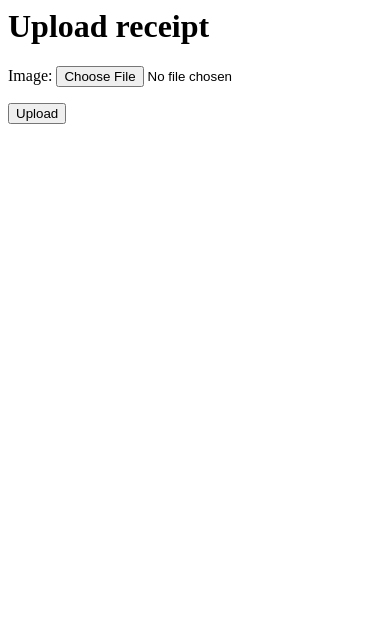
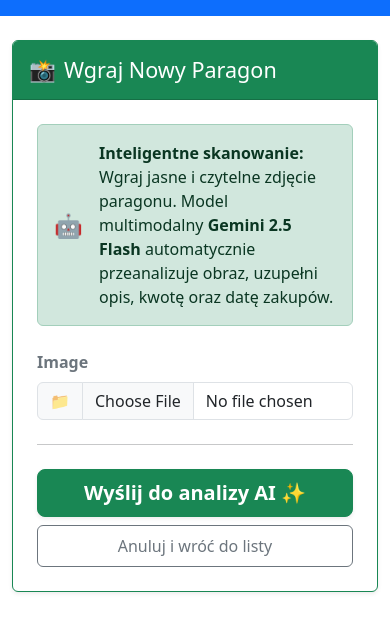
Before and after one commit to hex-hexnn/centus, a Django app: page /upload-receipt/ in a window 390 px wide. Shown: the top 632 px of the page. Run offline with Django 5.2, Linux system fonts and the light colour scheme; the visitor is signed in with stand-in values (Sample User, id 1).

Commit message:
Dodanie funkcji automatycznego okreslania kategorii transakcji z paragonu; Poprawa frontendu dodania paragonu

```diff
--- a/centus-main/finance/views.py
+++ b/centus-main/finance/views.py
@@ -437,11 +437,11 @@ def upload_receipt(request):
                     request,
                     f"Paragon odczytany pomyślnie! Kwota: {processed_receipt.suggested_amount} PLN"
                 )
-                # --- ZMIANA 1: Przekierowujemy na widok weryfikacji, podając ID nowo stworzonego paragonu ---
-                return redirect('receipt_list')
+                #return redirect('receipt_list')
             else:
                 messages.warning(request, "Zapisano paragon, ale AI miało problem z jego rozczytaniem.")
-                return redirect('transaction_list')
+                #return redirect('transaction_list')
+            return redirect('receipt_list')
 
     else:
         form = ReceiptForm()
@@ -450,21 +450,19 @@ def upload_receipt(request):
 
 @login_required
 def receipt_list(request):
-    # 1. Pobieramy paragony użytkownika
     receipts = Receipt.objects.filter(user=request.user).order_by('-uploaded_at')
-    # 2. Pobieramy kategorie wydatków do rozwijanej listy formularza
     categories = Category.objects.filter(type='EXPENSE')
 
-    # 3. Obsługa formularza, gdy użytkownik przypisuje produkt/paragon do kategorii
     if request.method == 'POST':
         category_id = request.POST.get('category')
         amount = request.POST.get('amount')
         description = request.POST.get('description')
         date_str = request.POST.get('date')
+        receipt_id = request.POST.get('receipt_id')
 
         if category_id and amount:
             category = get_object_or_404(Category, id=category_id)
-            # Tworzymy oficjalną transakcję w bazie danych
+
             Transaction.objects.create(
                 user=request.user,
                 category=category,
@@ -472,10 +470,12 @@ def receipt_list(request):
                 description=description or "Wydatek z paragonu",
                 date=date_str or date.today()
             )
+            if receipt_id:
+                Receipt.objects.filter(id=receipt_id, user=request.user).delete()
+
             messages.success(request, f"Pomyślnie dodano wydatek '{description}' do kategorii {category.name}!")
             return redirect('receipt_list')
 
-    # 4. Przetwarzamy tekst OCR na linijki, aby ładnie wyświetlić produkty w HTML
     processed_receipts = []
     for r in receipts:
         lines = [line.strip() for line in r.extracted_text.split('\n') if line.strip()] if r.extracted_text else []
--- a/centus-main/templates/finance/upload_receipt.html
+++ b/centus-main/templates/finance/upload_receipt.html
@@ -1,9 +1,79 @@
-<h1>Upload receipt</h1>
+{% extends 'base.html' %}
 
-<form method="POST" enctype="multipart/form-data">
-    {% csrf_token %}
+{% block title %}Wgraj Nowy Paragon{% endblock %}
 
-    {{ form.as_p }}
+{% block content %}
+<div class="row justify-content-center mt-4">
+    <div class="col-md-8 col-lg-6">
+        <div class="card shadow-sm border-success">
+            <div class="card-header bg-success text-white py-3">
+                <h4 class="card-title mb-0 d-flex align-items-center">
+                    <span class="fs-4 me-2">📸</span> Wgraj Nowy Paragon
+                </h4>
+            </div>
 
-    <button type="submit">Upload</button>
-</form>
+            <div class="card-body p-4">
+                <div class="alert alert-success d-flex align-items-center mb-4" role="alert">
+                    <div class="me-3 fs-3">🤖</div>
+                    <div>
+                        <strong>Inteligentne skanowanie:</strong> Wgraj jasne i czytelne zdjęcie paragonu. Model multimodalny <strong>Gemini 2.5 Flash</strong> automatycznie przeanalizuje obraz, uzupełni opis, kwotę oraz datę zakupów.
+                    </div>
+                </div>
+
+                <form method="POST" enctype="multipart/form-data" class="needs-validation">
+                    {% csrf_token %}
+
+                    {% if form.non_field_errors %}
+                        <div class="alert alert-danger">
+                            {% for error in form.non_field_errors %}
+                                {{ error }}
+                            {% endfor %}
+                        </div>
+                    {% endif %}
+
+                    {% for field in form %}
+                        <div class="mb-4">
+                            <label for="{{ field.id_for_label }}" class="form-label fw-bold text-secondary">
+                                {{ field.label }}
+                            </label>
+
+                            <div class="input-group">
+                                <span class="input-group-text bg-light text-muted">📁</span>
+                                <input type="file"
+                                       name="{{ field.name }}"
+                                       id="{{ field.id_for_label }}"
+                                       class="form-control {% if field.errors %}is-invalid{% endif %}"
+                                       accept="image/*"
+                                       required>
+                            </div>
+
+                            {% if field.help_text %}
+                                <div class="form-text text-muted small mt-1">{{ field.help_text }}</div>
+                            {% endif %}
+
+                            {% if field.errors %}
+                                <div class="invalid-feedback d-block mt-1">
+                                    {% for error in field.errors %}
+                                        {{ error }}
+                                    {% endfor %}
+                                </div>
+                            {% endif %}
+                        </div>
+                    {% endfor %}
+
+                    <hr class="my-4">
+
+                    <div class="d-grid gap-2">
+                        <button type="submit" class="btn btn-success btn-lg fw-bold shadow-sm py-2">
+                            Wyślij do analizy AI ✨
+                        </button>
+                        <a href="{% url 'receipt_list' %}" class="btn btn-outline-secondary py-2">
+                            Anuluj i wróć do listy
+                        </a>
+                    </div>
+                </form>
+            </div>
+        </div>
+    </div>
+</div>
+{% endblock %}
```
Also changed, not shown: centus-main/templates/finance/receipt_list.html (+16 -9 lines), centus-main/media/receipts/IMG_20260516_163944.jpg (deleted), centus-main/media/receipts/IMG_20260516_163944_51cr9vn.jpg (deleted), centus-main/media/receipts/IMG_20260516_163944_ETky0Qc.jpg (deleted), centus-main/media/receipts/IMG_20260516_163944_KGwGjhG.jpg (deleted), centus-main/media/receipts/IMG_20260516_163944_OROY5JK.jpg (deleted), centus-main/media/receipts/IMG_20260516_163944_TQQehwo.jpg (deleted), centus-main/media/receipts/IMG_20260516_163944_UY3WKMq.jpg (deleted), centus-main/media/receipts/IMG_20260516_163944_Vvyr9wm.jpg (deleted), centus-main/media/receipts/IMG_20260516_163944_WNMfNMw.jpg (deleted), centus-main/media/receipts/IMG_20260516_163944_fgUpH3p.jpg (deleted), centus-main/media/receipts/IMG_20260516_163944_ikti3i7.jpg (deleted), centus-main/media/receipts/IMG_20260516_163944_j3UkG2E.jpg (deleted), centus-main/media/receipts/IMG_20260516_163944_jc8W4Nf.jpg (deleted), 1 more files, 1 other file.
